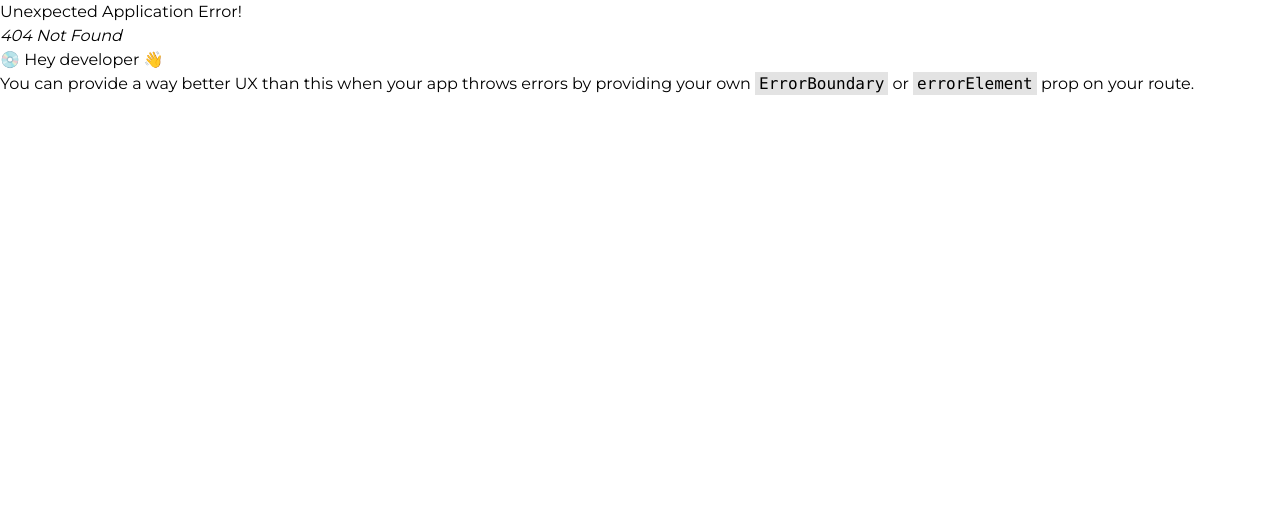
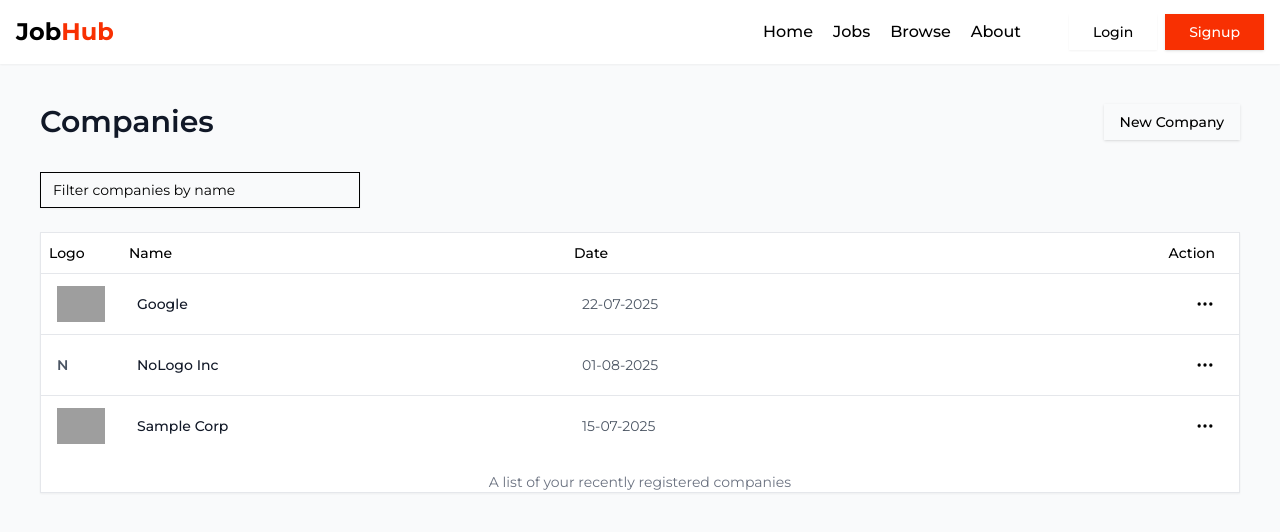
Before and after one commit to Raj0706web/JobHub-application, a React (Vite) app in the folder frontend/: page /admin/companies in a window 1280 px wide. Before the commit this address had no page. Shown: the top 532 px of the page. Built offline with nearby package versions, Linux system fonts and the light colour scheme; grey boxes are pictures that could not be loaded.

Commit message:
My local changes7

```diff
--- a/frontend/src/components/Home.jsx
+++ b/frontend/src/components/Home.jsx
@@ -1,13 +1,22 @@
 import { Navbar } from '@/shared/Navbar';
-import React from 'react'
+import React, { useEffect } from 'react'
 import { HeroSection } from './HeroSection';
 import { CategoryCarousel } from './CategoryCarousel';
 import { LatestJobs } from './LatestJobs';
 import { Footer } from './Footer';
 import { useGetAllJobs } from './hooks/useGetAllJobs';
+import { useSelector } from 'react-redux';
+import { useNavigate } from 'react-router-dom';
 
 export const Home = () => {
   useGetAllJobs();
+  const user = useSelector(store=>store.auth);
+  const navigate = useNavigate();
+  useEffect(()=>{
+    if(user?.role==='recruiter'){
+      navigate("/admin/companies");
+    }
+  },[]);
   return (
     <div>
       <Navbar/>
--- /dev/null
+++ b/frontend/src/components/admin/Companies.jsx
@@ -0,0 +1,55 @@
+import React, { useState, useCallback } from "react";
+import { Navbar } from "@/shared/Navbar";
+import { Button } from "../ui/button";
+import { Input } from "../ui/input";
+import { CompaniesTable } from "./CompaniesTable";
+import { useNavigate } from "react-router-dom";
+
+export const Companies = () => {
+  const navigate = useNavigate();
+  const [filter, setFilter] = useState("");
+
+  // Debounce handler to avoid excessive filtering on each keystroke
+  const debounce = (fn, delay) => {
+    let timer;
+    return (...args) => {
+      clearTimeout(timer);
+      timer = setTimeout(() => fn(...args), delay);
+    };
+  };
+
+  const handleFilterChange = useCallback(debounce((e) => {
+    setFilter(e.target.value);
+  }, 300), []);
+
+  return (
+    <div className="min-h-screen bg-gray-50">
+      <Navbar />
+      <main className="max-w-7xl mx-auto p-6 sm:p-10">
+        <header className="flex flex-col sm:flex-row items-center justify-between mb-8 gap-4">
+          <h1 className="text-3xl font-semibold text-gray-900">Companies</h1>
+          <Button
+            onClick={() => navigate("/admin/companies/create")}
+            className="whitespace-nowrap"
+          >
+            New Company
+          </Button>
+        </header>
+
+        <section className="mb-6">
+          <Input
+            type="search"
+            placeholder="Filter companies by name"
+            aria-label="Filter companies by name"
+            onChange={handleFilterChange}
+            className="max-w-xs"
+            spellCheck={false}
+            autoComplete="off"
+          />
+        </section>
+
+        <CompaniesTable filter={filter} />
+      </main>
+    </div>
+  );
+};
--- /dev/null
+++ b/frontend/src/components/admin/CompaniesTable.jsx
@@ -0,0 +1,117 @@
+import React from "react";
+import {
+  Table,
+  TableBody,
+  TableCaption,
+  TableCell,
+  TableHead,
+  TableHeader,
+  TableRow,
+} from "@/components/ui/table";
+import { Avatar, AvatarImage, AvatarFallback } from "@radix-ui/react-avatar";
+import { Popover, PopoverContent, PopoverTrigger } from "@radix-ui/react-popover";
+import { Edit2, MoreHorizontal } from "lucide-react";
+
+const companiesData = [
+  {
+    id: 1,
+    name: "Google",
+    logo: "https://upload.wikimedia.org/wikipedia/commons/2/2f/Google_2015_logo.svg",
+    date: "22-07-2025",
+  },
+  {
+    id: 2,
+    name: "NoLogo Inc",
+    logo: "",
+    date: "01-08-2025",
+  },
+  {
+    id: 3,
+    name: "Sample Corp",
+    logo: "https://invalid-url/logo.png",
+    date: "15-07-2025",
+  },
+];
+
+export const CompaniesTable = ({ filter = "" }) => {
+  const filteredCompanies = companiesData.filter((company) =>
+    company.name.toLowerCase().includes(filter.toLowerCase())
+  );
+
+  return (
+    <div className="overflow-x-auto rounded-lg border border-gray-200 shadow-sm bg-white">
+      <Table className="min-w-full">
+        <TableCaption className="text-gray-500">
+          A list of your recently registered companies
+        </TableCaption>
+        <TableHeader>
+          <TableRow>
+            <TableHead className="w-20">Logo</TableHead>
+            <TableHead>Name</TableHead>
+            <TableHead>Date</TableHead>
+            <TableHead className="text-right pr-6">Action</TableHead>
+          </TableRow>
+        </TableHeader>
+        <TableBody>
+          {filteredCompanies.length > 0 ? (
+            filteredCompanies.map(({ id, name, logo, date }) => (
+              <TableRow
+                key={id}
+                className="hover:bg-gray-50 transition-colors duration-150"
+              >
+                <TableCell className="py-3 px-4">
+                  <Avatar className="w-10 h-10">
+                    {logo ? (
+                      <AvatarImage
+                        src={logo}
+                        alt={`${name} logo`}
+                        className="object-contain"
+                        onError={(e) => {
+                          e.currentTarget.onerror = null;
+                          e.currentTarget.src = "/default-logo.png";
+                        }}
+                      />
+                    ) : (
+                      <AvatarFallback className="text-gray-600 font-semibold">
+                        {name.charAt(0)}
+                      </AvatarFallback>
+                    )}
+                  </Avatar>
+                </TableCell>
+                <TableCell className="py-3 px-4 text-gray-900 font-medium">
+                  {name}
+                </TableCell>
+                <TableCell className="py-3 px-4 text-gray-600">{date}</TableCell>
+                <TableCell className="py-3 px-4 text-right">
+                  <Popover>
+                    <PopoverTrigger
+                      className="inline-flex items-center p-2 rounded hover:bg-gray-100 transition"
+                      aria-label={`Actions for ${name}`}
+                    >
+                      <MoreHorizontal size={20} />
+                    </PopoverTrigger>
+                    <PopoverContent className="w-36 shadow-lg p-2 rounded border border-gray-200 bg-white">
+                      <button
+                        className="flex items-center gap-2 w-full text-left px-3 py-2 rounded hover:bg-gray-100 focus:outline-none focus:ring-2 focus:ring-indigo-500"
+                        onClick={() => alert(`Edit company: ${name}`)}
+                      >
+                        <Edit2 size={16} />
+                        Edit
+                      </button>
+                    </PopoverContent>
+                  </Popover>
+                </TableCell>
+              </TableRow>
+            ))
+          ) : (
+            <TableRow>
+              <TableCell colSpan={4} className="text-center py-8 text-gray-500">
+                No companies match your filter.
+              </TableCell>
+            </TableRow>
+          )}
+        </TableBody>
+      </Table>
+    </div>
+  );
+};
--- /dev/null
+++ b/frontend/src/components/admin/CompanyCreate.jsx
@@ -0,0 +1,7 @@
+import React from 'react'
+
+export const CompanyCreate = () => {
+  return (
+    <div>CompanyCreate</div>
+  )
+}
--- a/frontend/src/shared/Navbar.jsx
+++ b/frontend/src/shared/Navbar.jsx
@@ -15,13 +15,15 @@ import { toast } from "sonner";
 import axios from "axios";
 
 export const Navbar = () => {
-  const {user} = useSelector(store=>store.auth);
+  const { user } = useSelector((store) => store.auth);
   const dispatch = useDispatch();
   const navigate = useNavigate();
-  const logoutHandler = async ()=>{
+  const logoutHandler = async () => {
     try {
-      const res = await axios.get(`${USER_API_END_POINT}/logout`,{withCredentials:true});
-      if(res.data.success){
+      const res = await axios.get(`${USER_API_END_POINT}/logout`, {
+        withCredentials: true,
+      });
+      if (res.data.success) {
         dispatch(setUser(null));
         navigate("/");
         toast.success(res.data.message);
@@ -30,7 +32,7 @@ export const Navbar = () => {
       console.log(error);
       toast.error(error.response.data.message);
     }
-  }
+  };
 
   return (
     <div className="bg-white shadow-sm">
@@ -44,6 +46,16 @@ export const Navbar = () => {
 
         {/* Navigation Links */}
         <div className="flex items-center gap-12">
+          {user && user.role === "recruiter" ? (
+            <ul className="flex font-medium items-center gap-5">
+              <li className="hover:text-[#F83002] cursor-pointer">
+                <Link to="/admin/companies">Companies</Link>
+              </li>
+              <li className="hover:text-[#F83002] cursor-pointer">
+                <Link to="/admin/jobs">Jobs</Link>
+              </li>
+            </ul>
+          ) : (
             <ul className="flex font-medium items-center gap-5">
               <li className="hover:text-[#F83002] cursor-pointer">
                 <Link to="/">Home</Link>
@@ -58,6 +70,7 @@ export const Navbar = () => {
                 <Link to="/about">About</Link>
               </li>
             </ul>
+          )}
 
           {/* User Block */}
           {!user ? (
@@ -89,17 +102,24 @@ export const Navbar = () => {
                     <AvatarImage src={user?.profile?.profilePhoto} />
                   </Avatar>
                   <div>
-                    <h4 className="font-medium text-lg">{user?.profile?.fullname}</h4>
-                    <p className="text-sm text-gray-500">{user?.profile?.email}</p>
+                    <h4 className="font-medium text-lg">
+                      {user?.profile?.fullname}
+                    </h4>
+                    <p className="text-sm text-gray-500">
+                      {user?.profile?.email}
+                    </p>
                   </div>
                 </div>
                 <div className="mt-4 space-y-2">
+                  {user && user.role === "student" && (
                     <Button
                       variant="outline"
                       className="w-full flex items-center gap-2"
                     >
-                    <User2 className="w-4 h-4" /> <Link to="/profile">Profile</Link>
+                      <User2 className="w-4 h-4" />{" "}
+                      <Link to="/profile">Profile</Link>
                     </Button>
+                  )}
                   <Button
                     variant="outline"
                     className="w-full flex items-center gap-2"
```
Also changed, not shown: frontend/src/App.jsx (+12 -1 lines). Lines whose indentation alone changed are shown as unchanged.
